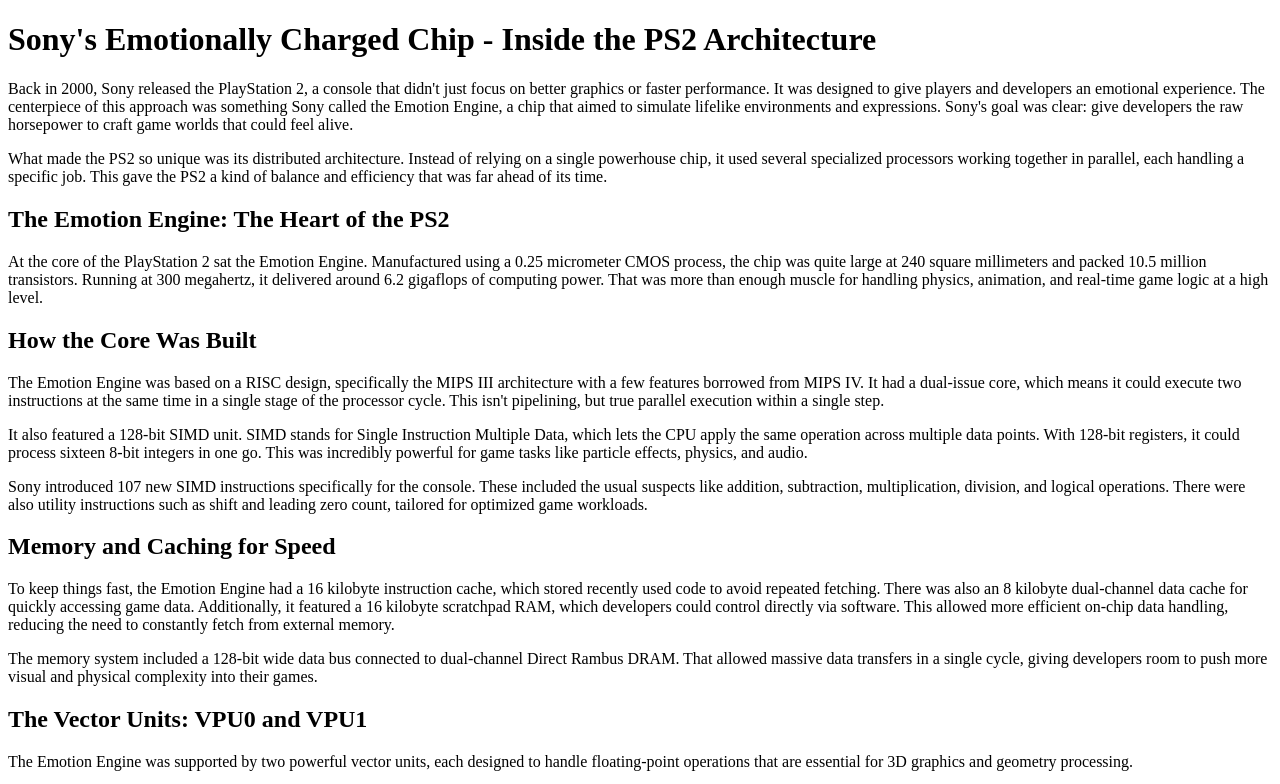
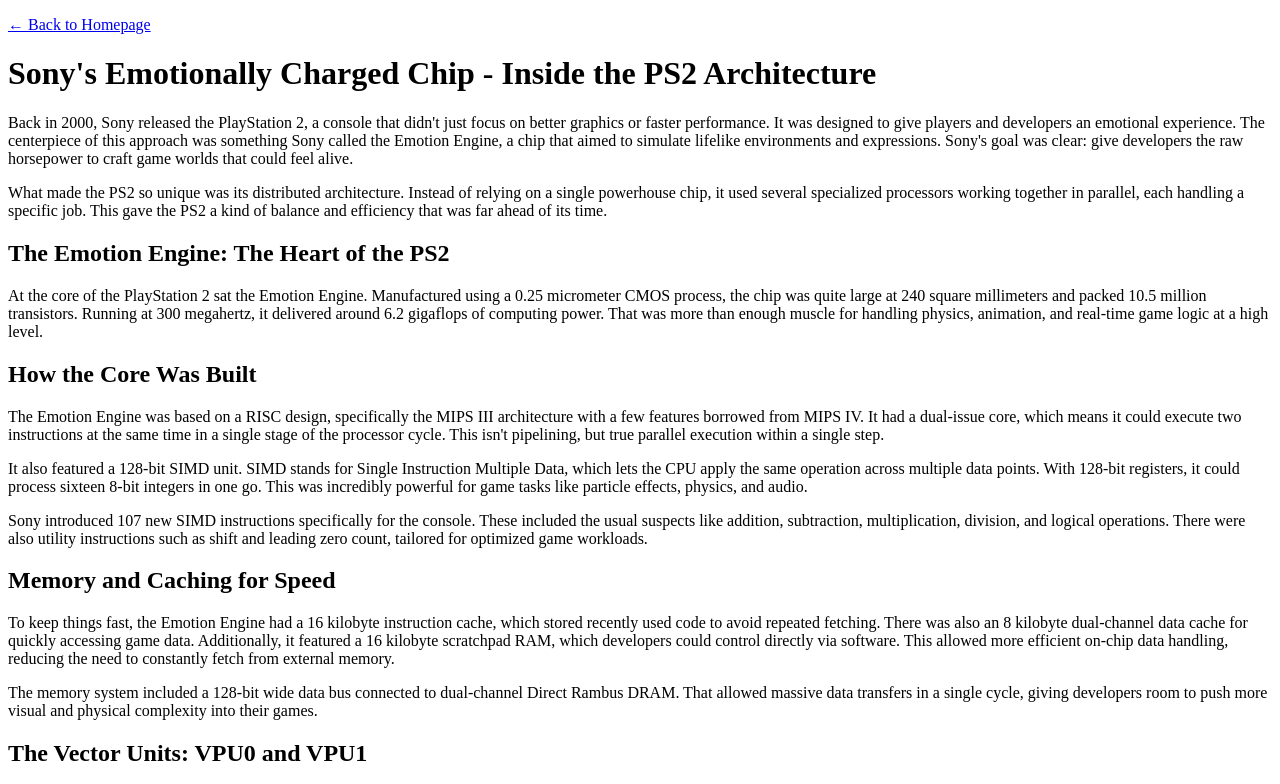
Before and after one commit to sudoXpg/byte_bunker, a plain HTML site: page ps2.html in a window 1280 px wide. Shown: the top 784 px of the page. Drawn offline with Linux system fonts and the light colour scheme.

Commit message:
added homepage

```diff
--- a/ps2.html
+++ b/ps2.html
@@ -5,6 +5,11 @@
   <title>Sony's Emotionally Charged Chip - Inside the PS2 Architecture</title>
 </head>
 <body>
+
+  <p>
+    <a href="https://sudoxpg.github.io/byte_bunker/" target="_blank" rel="noopener noreferrer">← Back to Homepage</a>
+  </p>
+
   <h1>Sony's Emotionally Charged Chip - Inside the PS2 Architecture</h1>
 
   <p>Back in 2000, Sony released the PlayStation 2, a console that didn't just focus on better graphics or faster performance. It was designed to give players and developers an emotional experience. The centerpiece of this approach was something Sony called the Emotion Engine, a chip that aimed to simulate lifelike environments and expressions. Sony's goal was clear: give developers the raw horsepower to craft game worlds that could feel alive.</p>
```
Also changed, not shown: m4startup.html (+3 -4 lines), threads.html (+3 -0 lines).
